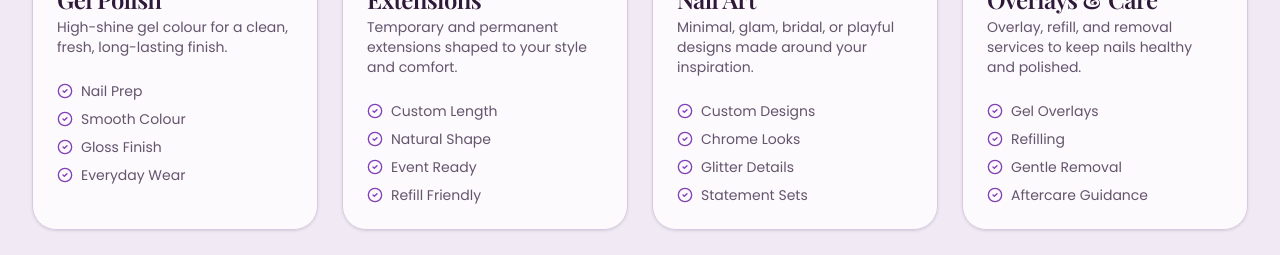
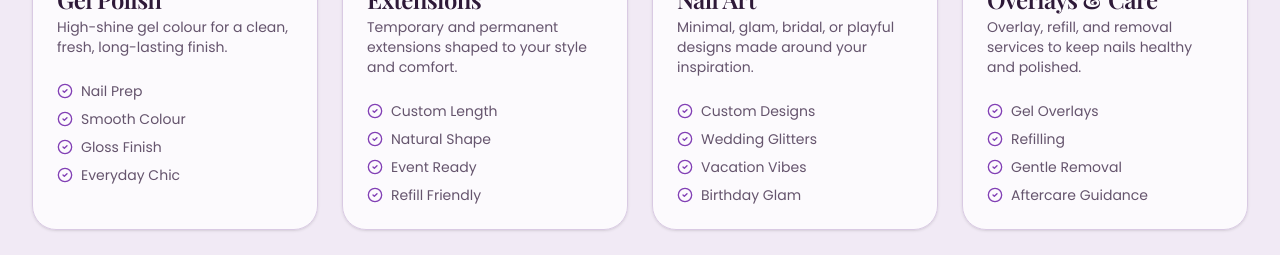
Before and after one commit to sergio1612/nailsvilla, a Next.js app: page / in a window 1280 px wide. Shown: the part 2420-2675 px from the top of the page. Built offline with nearby package versions, Linux system fonts and the light colour scheme.

Commit message:
Other fixes

```diff
--- a/components/sections/Pricing.tsx
+++ b/components/sections/Pricing.tsx
@@ -34,12 +34,19 @@ export function Pricing() {
   const bookRef = useRef<FlipBookHandle>(null)
   const [currentPage, setCurrentPage] = useState(0)
 
+  // Service order maps directly to brochure pages via `servicePages` slicing
+  // below — 3 services per page. Reordering here changes which page an item
+  // appears on, so keep groups of 3 together.
   const services = [
+    // ── Most Requested ──
     { name: "Gel Polish", price: "₹499", note: "Glossy, durable colour finish" },
     { name: "Temporary Extension", price: "₹799", note: "Event-ready length with a soft finish" },
+    { name: "Press-On Nails", price: "₹399", note: "Custom-fit reusable nail sets" },
+    // ── Extensions & Care ──
     { name: "Gel Overlays", price: "₹999", note: "Strength and shine over natural nails" },
     { name: "Permanent Extension", price: "₹1299", note: "Long-lasting sculpted extensions" },
     { name: "Refilling", price: "₹599", note: "Refresh your extensions beautifully" },
+    // ── Finishing Touches ──
     { name: "Gel Polish Removal", price: "₹299", note: "Gentle product removal" },
     { name: "Extension Removal", price: "₹499", note: "Careful removal with nail care" },
     { name: "Toe Extensions (Feet)", price: "₹899", note: "Polished toe extension service" },
@@ -192,9 +199,11 @@ export function Pricing() {
                                 <p className="text-2xl font-bold text-primary">
                                   {service.price}
                                 </p>
-                                <p className="text-[10px] font-semibold uppercase tracking-[0.18em] text-muted-foreground">
-                                  onwards
-                                </p>
+                                {pageIndex !== 2 && (
+                                  <p className="text-[10px] font-semibold uppercase tracking-[0.18em] text-muted-foreground">
+                                    onwards
+                                  </p>
+                                )}
                               </div>
                             </div>
                             <p className="mt-1.5 text-sm leading-relaxed text-muted-foreground">
--- a/components/sections/Services.tsx
+++ b/components/sections/Services.tsx
@@ -11,7 +11,7 @@ export function Services() {
       title: "Gel Polish",
       description:
         "High-shine gel colour for a clean, fresh, long-lasting finish.",
-      features: ["Nail Prep", "Smooth Colour", "Gloss Finish", "Everyday Wear"],
+      features: ["Nail Prep", "Smooth Colour", "Gloss Finish", "Everyday Chic"],
       image: "https://images.unsplash.com/photo-1604654894610-df63bc536371?w=700&h=520&fit=crop&q=85",
     },
     {
@@ -27,7 +27,7 @@ export function Services() {
       title: "Nail Art",
       description:
         "Minimal, glam, bridal, or playful designs made around your inspiration.",
-      features: ["Custom Designs", "Chrome Looks", "Glitter Details", "Statement Sets"],
+      features: ["Custom Designs", "Wedding Glitters", "Vacation Vibes", "Birthday Glam"],
       image: "https://images.unsplash.com/photo-1604654894610-df63bc536371?w=700&h=520&fit=crop&q=85",
     },
     {
```
